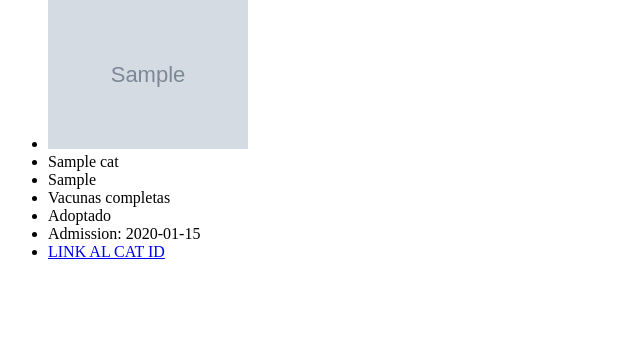
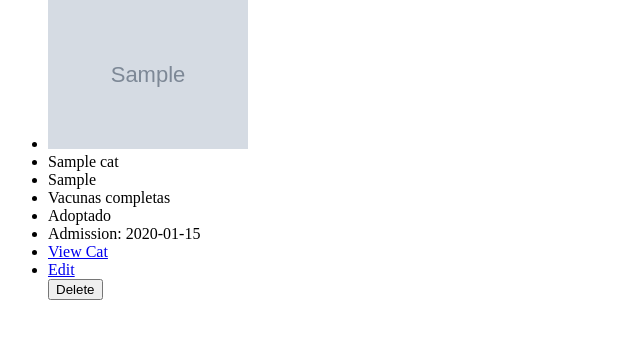
Before and after one commit to nico-bt/cat-shelter, a Node server app: page /cats in a window 1280 px wide. Shown: the part 188-534 px from the top of the page, without its empty margins (0-640 px from the left). Run offline with Node 20, Linux system fonts and the light colour scheme; tables that the repository leaves empty hold one stand-in row (values such as "Sample post"); grey boxes marked "Sample" are stand-in pictures; some libraries are stand-ins or nearby versions.

Commit message:
Add delete button and identation

```diff
--- a/views/cats/index.ejs
+++ b/views/cats/index.ejs
@@ -13,13 +13,34 @@
 <% cats.forEach((cat)=>{ %>
     <div>
         <ul>
-            <li><img width="200px" src="\uploads\<%=cat.image%>" alt="cat image"> </li>
-            <li><%= cat.name %> </li>
-            <li><%= cat.age %> </li>
-            <li><%- cat.vaccinated? "Vacunas completas" : "Falta completar esquema de vacunación" %> </li>
-            <li><%- cat.adopted? "Adoptado" : "En adopción" %> </li>
-            <li>Admission: <%= cat.admissionDate.toISOString().split("T")[0] %> </li>
-            <li><a href="/cats/<%=cat.id %>">LINK AL CAT ID</a></li>
+            <li>
+                <img width="200px" src="\uploads\<%=cat.image%>" alt="cat image">
+            </li>
+            <li>
+                <%= cat.name %>
+            </li>
+            <li>
+                <%= cat.age %>
+            </li>
+            <li>
+                <%- cat.vaccinated? "Vacunas completas" : "Falta completar esquema de vacunación" %>
+            </li>
+            <li>
+                <%- cat.adopted? "Adoptado" : "En adopción" %>
+            </li>
+            <li>
+                Admission: <%= cat.admissionDate.toISOString().split("T")[0] %>
+            </li>
+            <li>
+                <a href="/cats/<%=cat.id%>">View Cat</a>
+            </li>
+            <li>
+                <a href="/cats/<%=cat.id%>/edit">Edit</a>
+            </li>
+
+            <form method="POST" action="/cats/<%=cat.id%>?_method=DELETE">
+                <button type="submit">Delete</button>
+            </form>
         </ul>
     </div>
 <% }) %>
```
